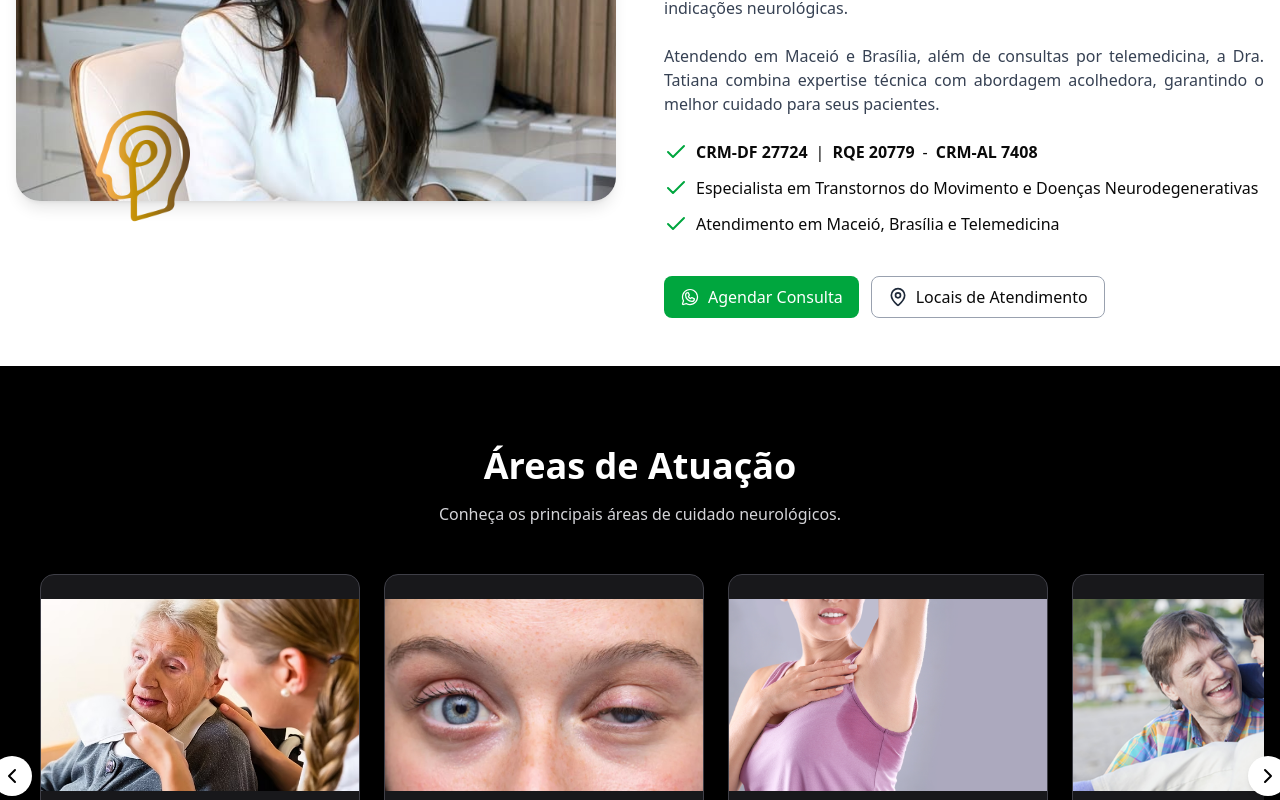
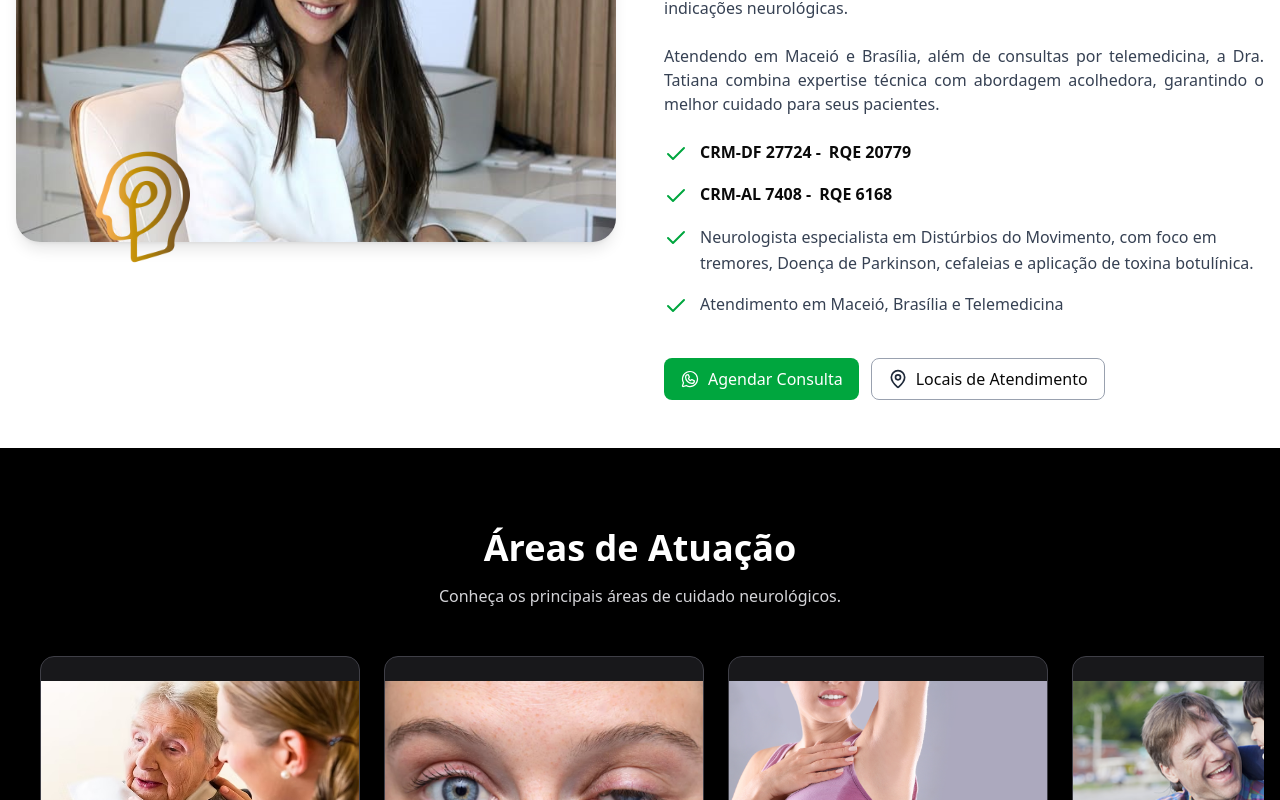
Before and after one commit to JesusVicken/tatineuro, a Next.js app in the folder tatineuro/: page / in a window 1280 px wide. Shown: the part 1116-1916 px from the top of the page. Built offline with nearby package versions, Linux system fonts and the light colour scheme.

Commit message:
feat: ajuste da Dra. tatiana v2

```diff
--- a/tatineuro/src/app/_components/About.tsx
+++ b/tatineuro/src/app/_components/About.tsx
@@ -55,18 +55,32 @@ export function About() {
                             Atendendo em Maceió e Brasília, além de consultas por telemedicina, a Dra. Tatiana combina expertise técnica com abordagem acolhedora, garantindo o melhor cuidado para seus pacientes.
                         </p>
 
-                        <ul className="space-y-3">
-                            <li className="flex items-center gap-2">
-                                <Check className="text-green-600" />
-                                <strong>CRM-DF 27724</strong> | <strong>RQE 20779</strong> - <strong>CRM-AL 7408</strong>
+                        <ul className="space-y-4">
+                            <li className="flex items-start gap-3">
+                                <Check className="text-green-600 mt-0.5 flex-shrink-0" />
+                                <div className="flex flex-col sm:flex-row sm:items-center gap-1 sm:gap-2">
+                                    <strong>CRM-DF 27724 -</strong>
+                                    <strong>RQE 20779</strong>
+                                </div>
                             </li>
-                            <li className="flex items-center gap-2">
-                                <Check className="text-green-600" />
-                                Especialista em Transtornos do Movimento e Doenças Neurodegenerativas
+                            <li className="flex items-start gap-3">
+                                <Check className="text-green-600 mt-0.5 flex-shrink-0" />
+                                <div className="flex flex-col sm:flex-row sm:items-center gap-1 sm:gap-2">
+                                    <strong>CRM-AL 7408 -</strong>
+                                    <strong>RQE 6168</strong>
+                                </div>
                             </li>
-                            <li className="flex items-center gap-2">
-                                <Check className="text-green-600" />
-                                Atendimento em Maceió, Brasília e Telemedicina
+                            <li className="flex items-start gap-3">
+                                <Check className="text-green-600 mt-0.5 flex-shrink-0" />
+                                <span className="text-gray-700 leading-relaxed">
+                                    Neurologista especialista em Distúrbios do Movimento, com foco em tremores, Doença de Parkinson, cefaleias e aplicação de toxina botulínica.
+                                </span>
+                            </li>
+                            <li className="flex items-start gap-3">
+                                <Check className="text-green-600 mt-0.5 flex-shrink-0" />
+                                <span className="text-gray-700">
+                                    Atendimento em Maceió, Brasília e Telemedicina
+                                </span>
                             </li>
                         </ul>
 
--- a/tatineuro/src/app/_components/header.tsx
+++ b/tatineuro/src/app/_components/header.tsx
@@ -14,7 +14,7 @@ export default function Header() {
         { label: 'Tratamentos', href: '/tratamentos' },
         { label: 'Contato', href: '/contatos' },
         { label: 'Consulta Domiciliar', href: '/domiciliar' },
-        { label: 'Tele Medicina', href: '/telemed' },
+        { label: 'Telemedicina', href: '/telemed' },
         { label: 'FAQ', href: '/faq' },
     ]
 
--- a/tatineuro/src/app/faq/page.tsx
+++ b/tatineuro/src/app/faq/page.tsx
@@ -15,7 +15,7 @@ export default function FAQPage() {
         {
             question: 'Quais são as especialidades da Dra. Tatiana Miranda?',
             answer:
-                'A Dra. Tatiana é especialista em Enxaqueca, Parkinson e Transtornos do Movimento. Atua com Toxina Botulínica para distonias, bruxismo, enxaqueca crônica e outras disfunções neurológicas.',
+                'A Dra Tatiana é neurologista com fellowship em Distúrbios do Movimento e atua, além dessa especialidade, com foco em enxaqueca e toxina botulínica para as diversas disfunções neurológicas.',
         },
         {
             question: 'Como posso agendar uma consulta?',
--- a/tatineuro/src/app/sobre/page.tsx
+++ b/tatineuro/src/app/sobre/page.tsx
@@ -76,9 +76,9 @@ export default function SobrePage() {
 
                     <p className="text-center md:text-left text-base font-medium">
                         <span className="text-green-600">
-                            Especialista em Aplicação de Toxina Botulínica
+                            Neurologista especialista em Distúrbios do movimento, com foco em tremores, Doença de Parkinson, cefaleias e aplicação de toxina botulínica.
                         </span>{' '}
-                        🧠
+
                     </p>
 
                     <div className="space-y-3 text-sm md:text-base" data-aos="fade-up" data-aos-delay="100">
@@ -99,7 +99,11 @@ export default function SobrePage() {
                     <ul className="space-y-3 pt-2 text-sm md:text-base" data-aos="fade-up" data-aos-delay="300">
                         <li className="flex items-center gap-2 justify-center md:justify-start">
                             <IdentificationBadge className="text-green-600 w-5 h-5 flex-shrink-0" />
-                            <span><strong>CRM-DF 27724</strong> | RQE 20779 | <strong>CRM-AL 7408</strong></span>
+                            <span><strong>CRM-DF 27724 - RQE 20779</strong></span>
+                        </li>
+                        <li className="flex items-center gap-2 justify-center md:justify-start">
+                            <IdentificationBadge className="text-green-600 w-5 h-5 flex-shrink-0" />
+                            <span><strong>CRM-AL 7408 - RQE 6168</strong></span>
                         </li>
                         <li className="flex items-center gap-2 justify-center md:justify-start" title="Cefaleia, dores crônicas, enxaqueca">
                             <Brain className="text-purple-600 w-5 h-5 flex-shrink-0" />
```
Also changed, not shown: tatineuro/src/app/domiciliar/page.tsx (+8 -8 lines), tatineuro/src/app/tratamentos/page.tsx (+56 -5 lines), tatineuro/public/1.jpeg (added), tatineuro/public/2.jpeg (added).
